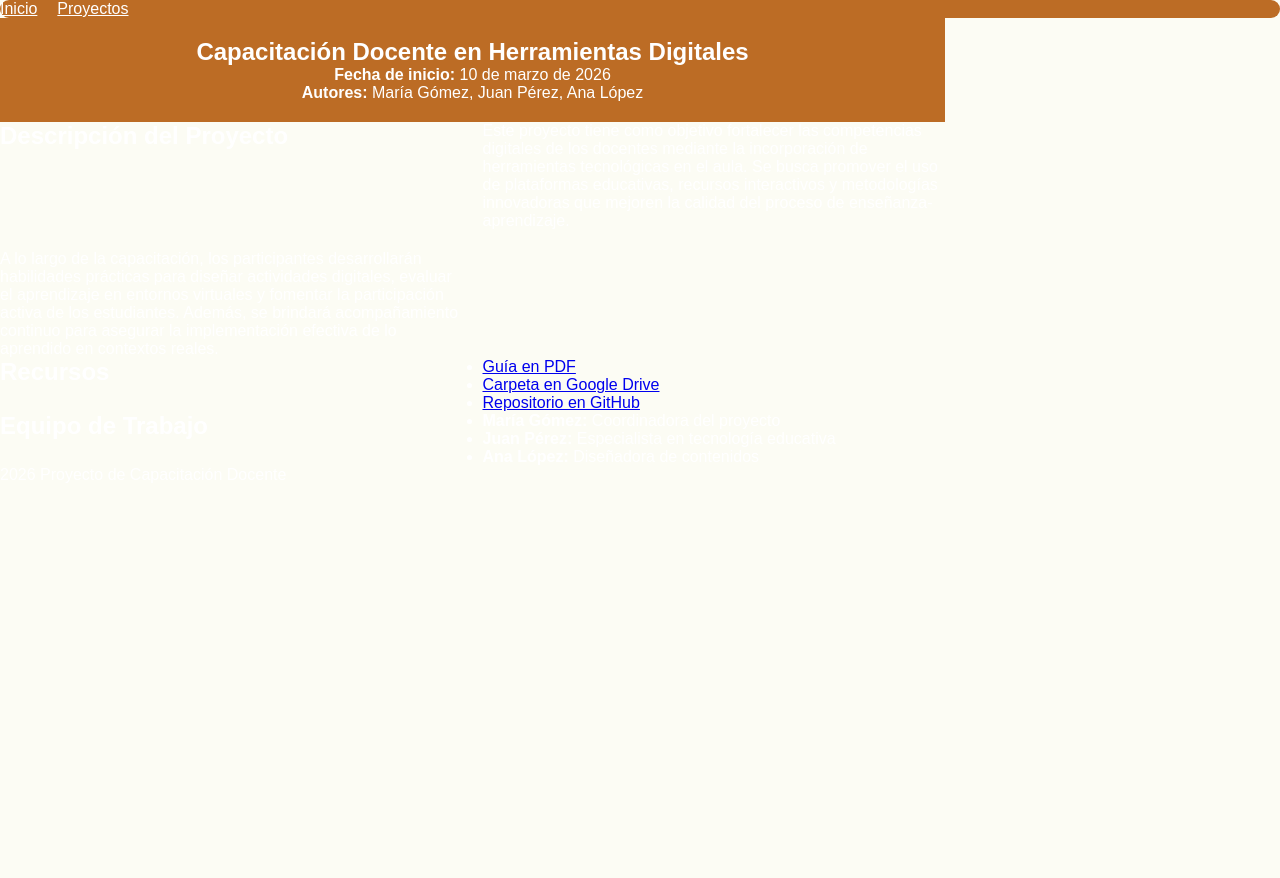
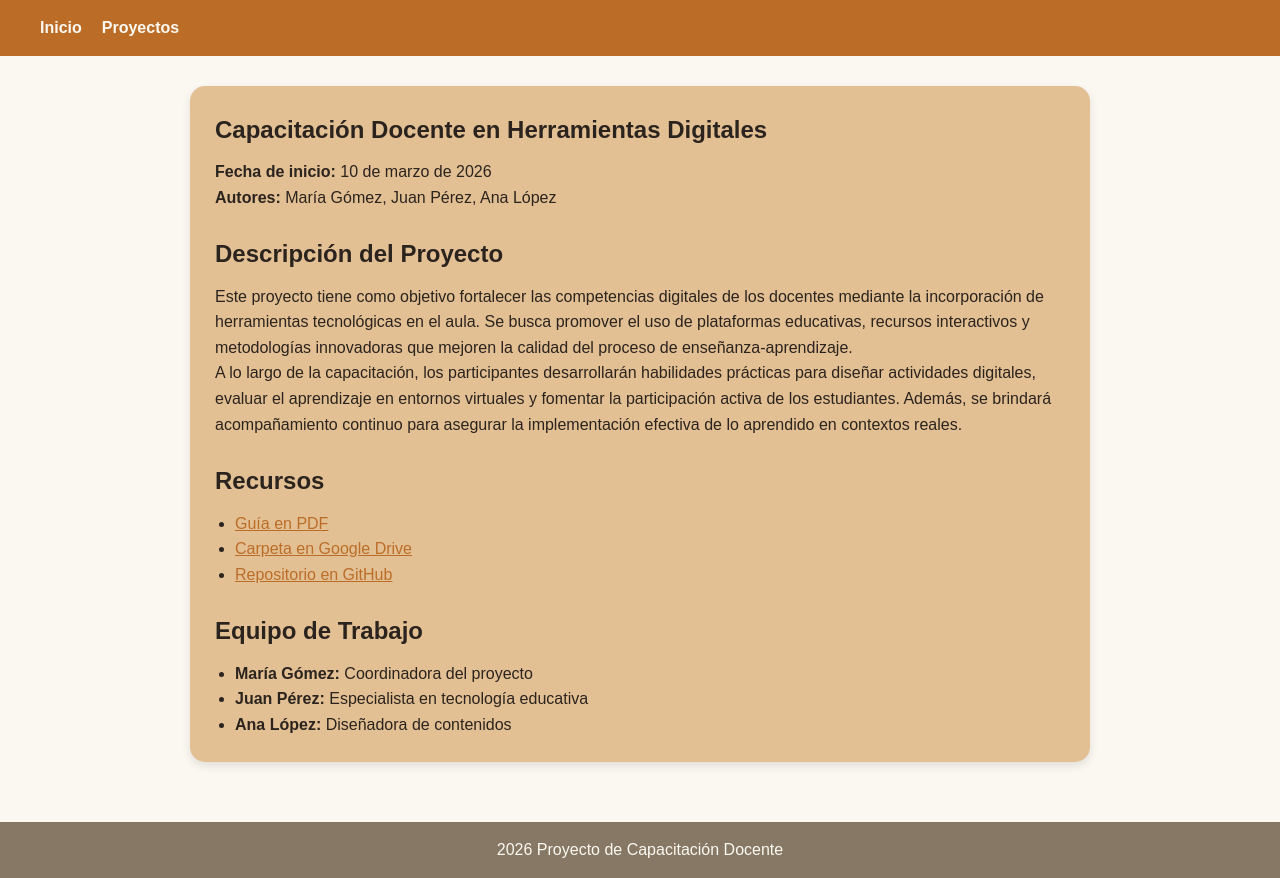
Before and after one commit to FedericoAgustin/pv_tp1_grupo20, a plain HTML site: page detalle.html in a window 1280 px wide. Before the commit the page ends 800 px from the top, so only its background shows below. Drawn offline with Linux system fonts and the light colour scheme.

Commit message:
se-refactoriza-estilos

```diff
--- a/css/styles.css
+++ b/css/styles.css
@@ -1,80 +1,86 @@
-/* variales globales*/
-:root{
-    --fuente-principal: Arial;
-    --color-fondo:#FCFCF0AD;
---color-header: #BC6C25;
-    --color-letra:  #ffffff;
-
-}
-*{ /*se aplica a toda la pagina*/
-    margin:0;
+* {
+    margin: 0;
     padding: 0;
     box-sizing: border-box;
 }
-/* Estilos para index.html */
 
+body {
+    font-family: Arial, sans-serif;
+    background-color: #FAF8F0;
+    color: #2B231E;
+    line-height: 1.6;
+}
 
+/* NAVBAR */
+nav {
+    background-color: #BB6D28;
+    padding: 15px 20px;
+}
 
-
-/* Fin Estilos index.html */
-
-/* Estilos para perfil.html */
-
-
-
-
-
-/* Fin estilos perfil.html */
-
-/* Estilos para proyectos.html */
-header{
-    grid-area: header;
-    background-color: var(--color-header);
-    text-align: center;
-    padding: 20px;
-}
-body{
-    color: var(--color-letra);
-    background-color: var(--color-fondo);
-    font-family:  var(--fuente-principal);
-}
-nav{
-    background-color:var(--color-header);
-    border-radius: 10px;
-
-}
-nav ul{
-
+nav ul {
+    list-style: none;
     display: flex;
-    justify-content: left;
-    list-style:none;
-    gap:20px;
-
-}
-nav ul li a{
-    color:var(--color-letra)
-}
-main {
-    display: grid;
-    grid-template-columns: 3fr 1fr;
     gap: 20px;
 }
-section {
-    display: grid;
-    grid-template-columns: repeat(2, 1fr);
-    gap: 20px;
-}
-section article{
-    background-color: #DCA15DAD;
-    border-radius: 10px;
-    text-align: center;
-    margin-left: 5px;
-    margin-right: 5px;
+
+nav a {
+    color: #FAF8F0;
+    text-decoration: none;
+    font-weight: bold;
 }
 
-section article a{
-    color: white;
+nav a:hover {
+    text-decoration: underline;
 }
-/* Fin estilos proyectos.html */
 
-/* Estilos para detalle*.html */
+/* CONTENIDO PRINCIPAL */
+main {
+    display: flex;
+    justify-content: center;
+    padding: 30px 15px;
+}
+
+/* TARJETA */
+article {
+    background-color: #E3C094;
+    max-width: 900px;
+    width: 100%;
+    padding: 25px;
+    border-radius: 15px;
+    box-shadow: 0 4px 10px rgba(0,0,0,0.1);
+}
+
+/* TITULOS */
+h1 {
+    margin-bottom: 10px;
+    color: #2B231E;
+}
+
+h2 {
+    margin-top: 25px;
+    margin-bottom: 10px;
+    color: #2B231E;
+}
+
+/* LINKS */
+a {
+    color: #BB6D28;
+}
+
+a:hover {
+    text-decoration: underline;
+}
+
+/* LISTAS */
+ul {
+    padding-left: 20px;
+}
+
+/* FOOTER */
+footer {
+    background-color: #877866;
+    color: #FAF8F0;
+    text-align: center;
+    padding: 15px;
+    margin-top: 30px;
+}
```
Also changed, not shown: proyectos.html (+1 -1 lines).
